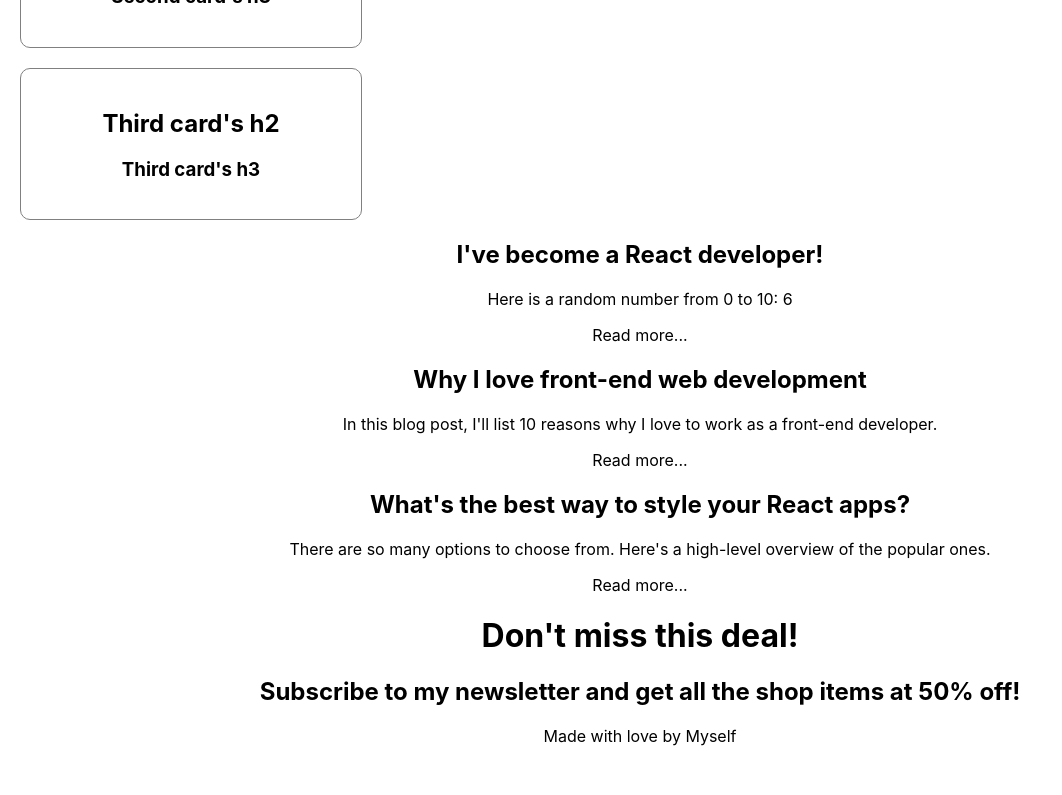
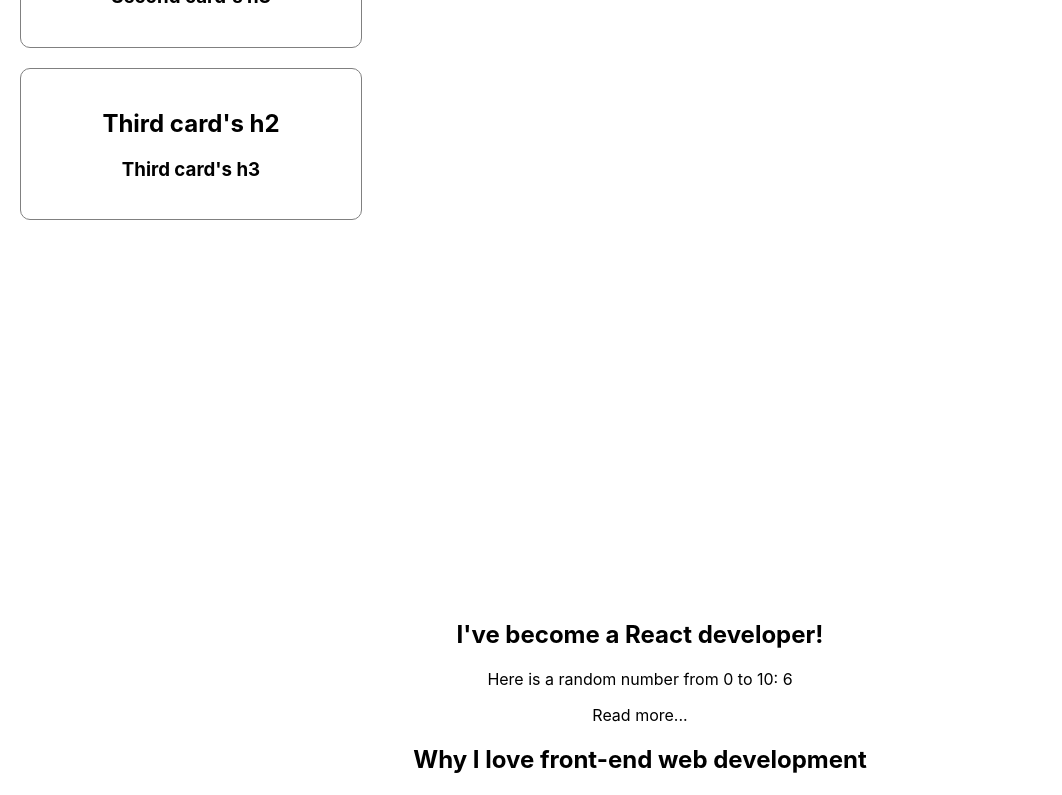
Before and after one commit to fabio-trajano/my-app, a React (Create React App) app: page / in a window 1280 px wide. Shown: the part 503-1298 px from the top of the page, without its empty margins (0-1062 px from the left). Before the commit the page ends 1265 px from the top, so only its background shows below. Built offline with nearby package versions, Linux system fonts and the light colour scheme.

Commit message:
embedded video with react-player

```diff
--- a/package.json
+++ b/package.json
@@ -8,6 +8,8 @@
     "@testing-library/user-event": "^13.2.1",
     "react": "^18.2.0",
     "react-dom": "^18.2.0",
+    "react-player": "^2.12.0",
+    "react-router-dom": "^6.10.0",
     "react-scripts": "5.0.1",
     "web-vitals": "^2.1.0"
   },
--- a/src/App.js
+++ b/src/App.js
@@ -7,6 +7,8 @@ import Intro3 from './components/Intro3';
 import Promo from './components/Promo';
 import Card from './components/Card';
 import "./App.css";
+import {Routes, Route} from 'react-router-dom'
+import ReactPlayer from 'react-player';
 
 function App() {
 
@@ -17,6 +19,7 @@ function App() {
     alert(`Computer number: ${randomNum}, Your guess: ${userInput}`);
   }
 
+  const vidUrl = "https://www.youtube.com/watch?v=4LSHnxrbmFw";
   return (
     <div className="App">
       <Heading name="Fabio" />
@@ -30,6 +33,11 @@ function App() {
         <Card h2="Second card's h2" h3="Second card's h3"/>
         <Card h2= "Third card's h2" h3="Third card's h3"/>
       </div>
+      <ReactPlayer
+        url={vidUrl}
+        playing={false}
+        volume={0.6}
+      />
       <Intro1 />
       <Intro2 />
       <Intro3 />
--- a/src/index.js
+++ b/src/index.js
@@ -3,12 +3,13 @@ import ReactDOM from 'react-dom/client';
 import './index.css';
 import App from './App';
 import reportWebVitals from './reportWebVitals';
+import { BrowserRouter } from 'react-router-dom';
 
 const root = ReactDOM.createRoot(document.getElementById('root'));
 root.render(
-  <React.StrictMode>
+  <BrowserRouter>
     <App />
-  </React.StrictMode>
+  </BrowserRouter>
 );
 
 // If you want to start measuring performance in your app, pass a function
```
Also changed, not shown: 1 other file (tests, documents, lock files or other folders).
